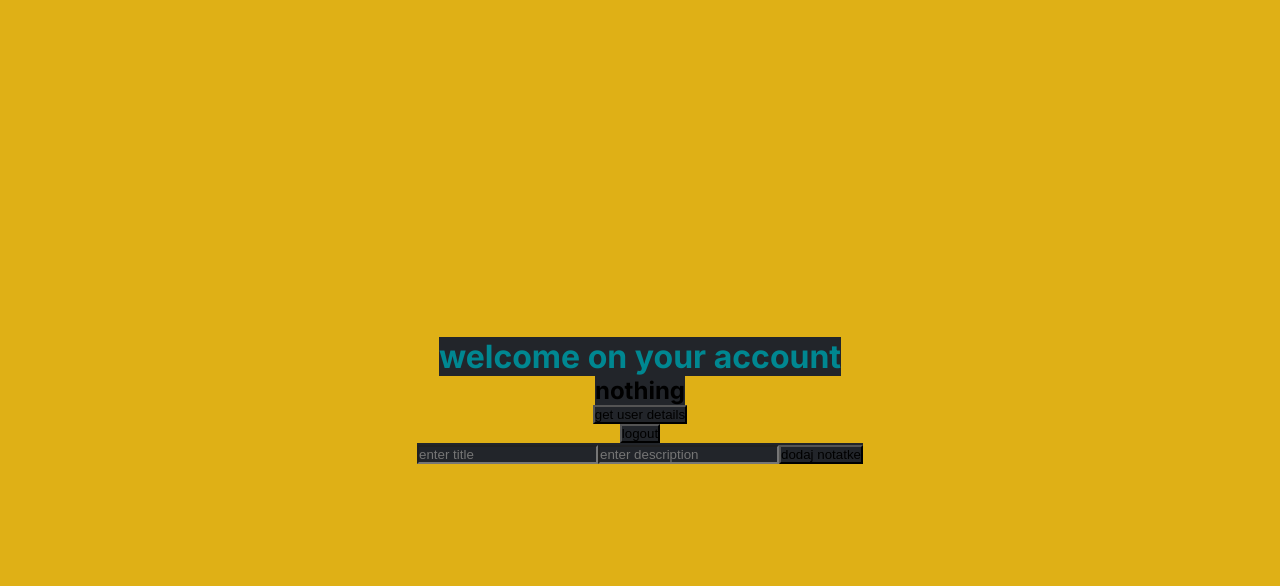
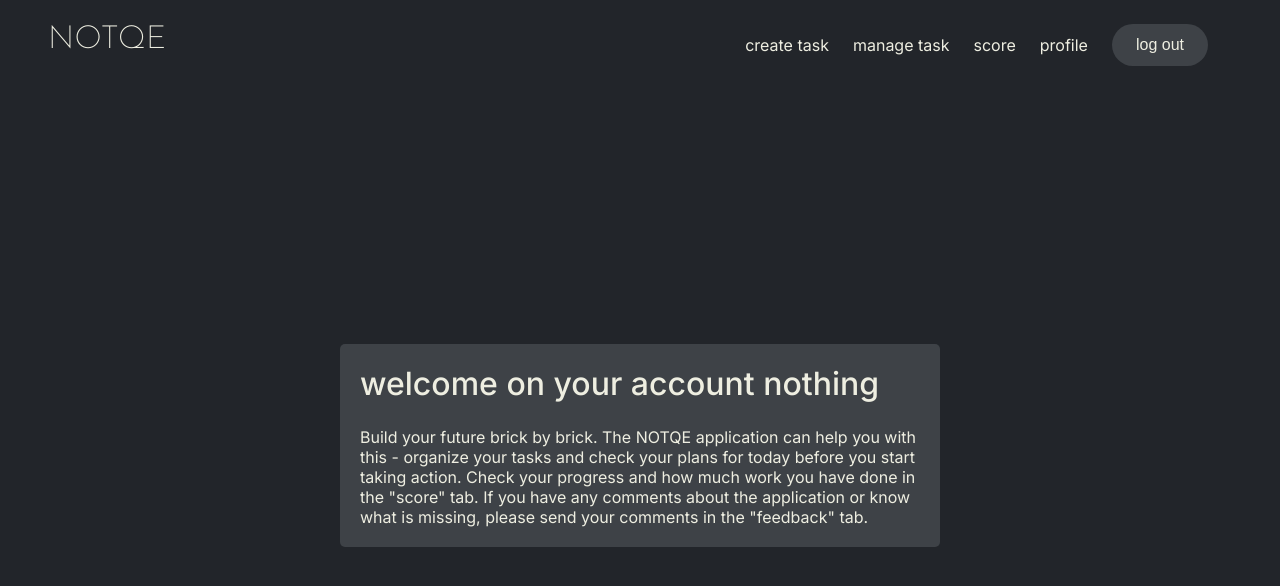
Before and after one commit to fedu00/notqe, a Next.js app: page /profile in a window 1280 px wide. Shown: the top 586 px of the page. Built offline with nearby package versions, Linux system fonts and the light colour scheme; no server answers.

Commit message:
corect menu and create profile page

```diff
--- a/app/globals.css
+++ b/app/globals.css
@@ -2,7 +2,14 @@
   box-sizing: border-box;
   margin: 0;
   padding: 0;
+}
+
+body {
+  height: 100vh;
+  width: 100vw;
   background-color: #22252a;
+  display: flex;
+  flex-direction: column;
 }
 
 main {
--- /dev/null
+++ b/app/profile/layout.tsx
@@ -0,0 +1,12 @@
+import Menu from "@/components/Menu/Menu";
+
+export default function ProfileLayout({
+  children,
+}: Readonly<{ children: React.ReactNode }>) {
+  return (
+    <>
+      <Menu />
+      {children}
+    </>
+  );
+}
--- a/app/profile/page.tsx
+++ b/app/profile/page.tsx
@@ -1,72 +1,35 @@
 "use client";
 import "./profile.css";
-import { useRouter } from "next/navigation";
-import { useState } from "react";
+import { useState, useEffect } from "react";
 import axios from "axios";
 
 export default function ProfilePage({ children }: any) {
   const [data, setData] = useState("nothing");
-  const [task, setTask] = useState({
-    title: "",
-    description: "",
-  });
-  const [userEmail, setUserEmail] = useState("");
-  const router = useRouter();
 
-  const handleLogout = async () => {
-    try {
-      await axios.get("/api/users/logout");
-      console.log("logout successful!!!");
-      router.push("/login");
-    } catch (error: any) {
-      console.log("logout failed", error.message);
-    }
-  };
+  console.log(data, "datateeee");
+
+  useEffect(() => {
+    getUserDetails();
+  }, []);
 
   const getUserDetails = async () => {
     const response = await axios.get("/api/users/userDetails");
     console.log("user details", response.data);
-    setUserEmail(response.data.data.email);
-    setData(response.data.data._id);
-  };
-
-  const handleAddNote = async () => {
-    try {
-      const response = await fetch("http://localhost:3000/api/usersTasks", {
-        method: "POST",
-        headers: {
-          "Content-type": "application/json",
-        },
-        body: JSON.stringify({ userEmail: userEmail, task: task }),
-      });
-
-      console.log("response", response);
-    } catch (error) {
-      console.log(error);
-    }
+    setData(response.data.data.email);
   };
 
   return (
     <div className="profile-container">
-      <h1>welcome on your account</h1>
-      {children}
-      <h2>{data}</h2>
-      <button onClick={getUserDetails}>get user details</button>
-      <button onClick={handleLogout}>logout</button>
-      <div>
-        <input
-          type="text"
-          value={task.title}
-          onChange={(e) => setTask({ ...task, title: e.target.value })}
-          placeholder="enter title"
-        />
-        <input
-          type="text"
-          value={task.description}
-          onChange={(e) => setTask({ ...task, description: e.target.value })}
-          placeholder="enter description"
-        />
-        <button onClick={handleAddNote}>dodaj notatke</button>
+      <div className="profile_message">
+        <h1>welcome on your account {data}</h1>
+        <p>
+          Build your future brick by brick. The NOTQE application can help you
+          with this - organize your tasks and check your plans for today before
+          you start taking action. Check your progress and how much work you
+          have done in the "score" tab. If you have any comments about the
+          application or know what is missing, please send your comments in the
+          "feedback" tab.
+        </p>
       </div>
     </div>
   );
--- a/app/profile/profile.css
+++ b/app/profile/profile.css
@@ -1,20 +1,21 @@
 .profile-container {
-  background-color: rgb(223, 176, 22);
   display: flex;
+  color: #eeeee1;
   flex-direction: column;
   align-items: center;
   justify-content: center;
-  min-height: 100vh;
+  width: 100vw;
+  flex-grow: 1;
 }
 
-.user-container {
-  background-color: rgb(202, 132, 2);
+.profile_message {
+  background-color: #3e4247;
+  max-width: 600px;
+  border-radius: 5px;
+  padding: 20px;
 }
 
-.user-container h3 {
-  color: rgb(0, 184, 197);
+.profile_message h1 {
+  font-weight: 500;
+  margin-bottom: 24px;
 }
-
-.profile-container h1 {
-  color: rgb(0, 135, 145);
-}
--- /dev/null
+++ b/components/Logo/Logo.tsx
@@ -0,0 +1,18 @@
+import { Josefin_Sans } from "next/font/google";
+
+const josefin = Josefin_Sans({
+  subsets: ["latin"],
+  weight: "200",
+});
+
+interface LogoType {
+  size?: number;
+}
+
+export default function Logo({ size }: LogoType) {
+  return (
+    <h1 style={{ fontSize: size + "px" }} className={josefin.className}>
+      NOTQE
+    </h1>
+  );
+}
--- /dev/null
+++ b/components/Menu/Menu.css
@@ -0,0 +1,27 @@
+.menu_container {
+  display: flex;
+  justify-content: space-between;
+  color: #eeeee1;
+  width: 100vw;
+  padding: 24px 48px;
+}
+
+.menu_container ul {
+  display: flex;
+  align-items: center;
+  list-style: none;
+}
+
+.menu_container ul li {
+  margin-right: 24px;
+  cursor: pointer;
+}
+
+.menu_container ul li a {
+  color: #eeeee1;
+  text-decoration: none;
+}
+
+.menu_container ul li button {
+  margin-bottom: 0;
+}
--- /dev/null
+++ b/components/Menu/Menu.tsx
@@ -0,0 +1,42 @@
+"use client";
+import "./Menu.css";
+import Logo from "../Logo/Logo";
+import Button from "../Button/Button";
+import axios from "axios";
+import { useRouter } from "next/navigation";
+
+export default function Menu() {
+  const router = useRouter();
+
+  const handleLogout = async () => {
+    try {
+      await axios.get("/api/users/logout");
+      console.log("logout successful!!!");
+      router.push("/login");
+    } catch (error: any) {
+      console.log("logout failed", error.message);
+    }
+  };
+  return (
+    <div className="menu_container">
+      <Logo />
+      <ul>
+        <li>
+          <a href="http://localhost:3000/profile/createTask">create task</a>
+        </li>
+        <li>
+          <a href="http://localhost:3000/profile/manageTask">manage task</a>
+        </li>
+        <li>
+          <a href="http://localhost:3000/profile/score">score</a>
+        </li>
+        <li>
+          <a href="http://localhost:3000/profile">profile</a>
+        </li>
+        <li>
+          <Button onClick={handleLogout} text="log out" test={true} />
+        </li>
+      </ul>
+    </div>
+  );
+}
```
Also changed, not shown: app/profile/aboutApp/page.tsx (added, +8 -0 lines), app/profile/createTask/page.tsx (added, +50 -0 lines), app/profile/manageTask/page.tsx (added, +8 -0 lines), app/profile/score/page.tsx (added, +8 -0 lines).
